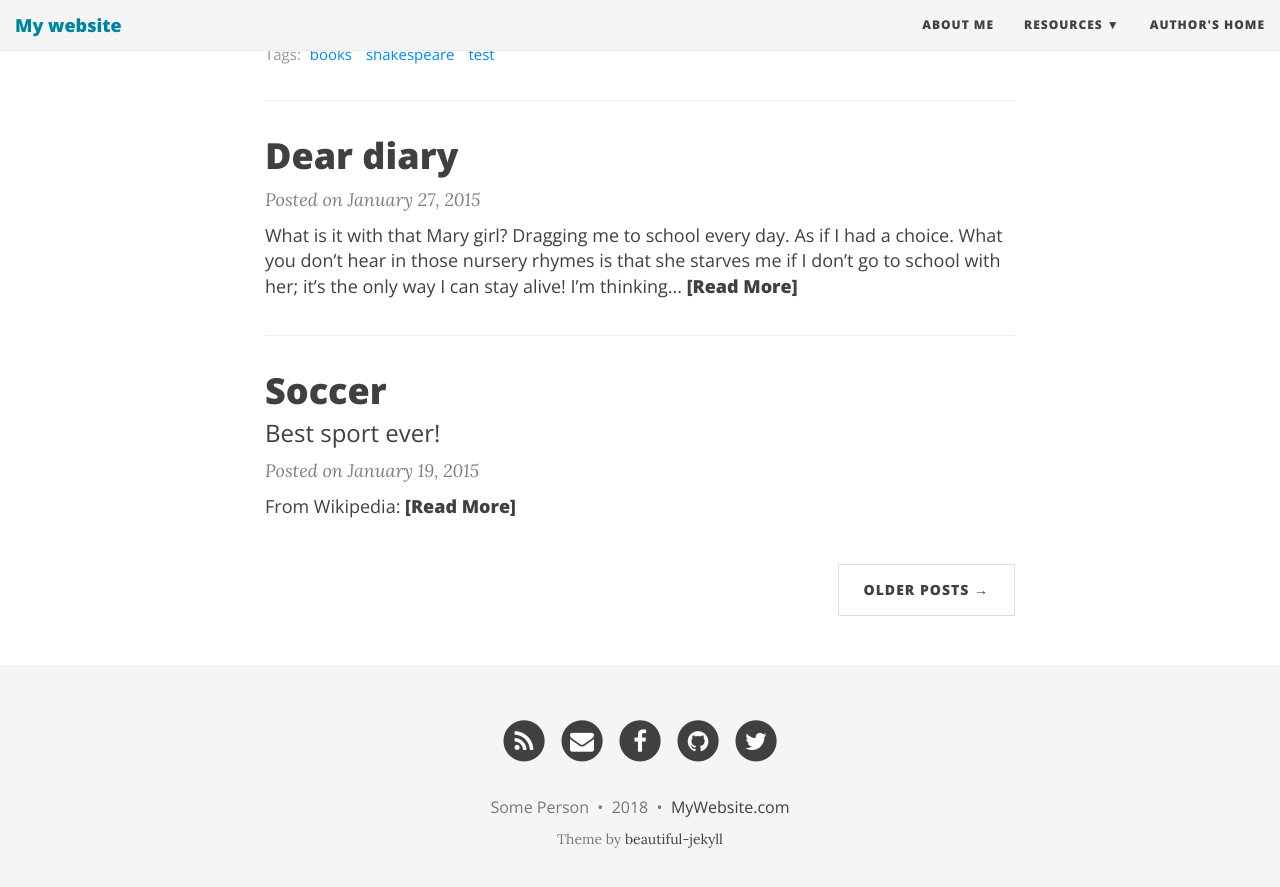
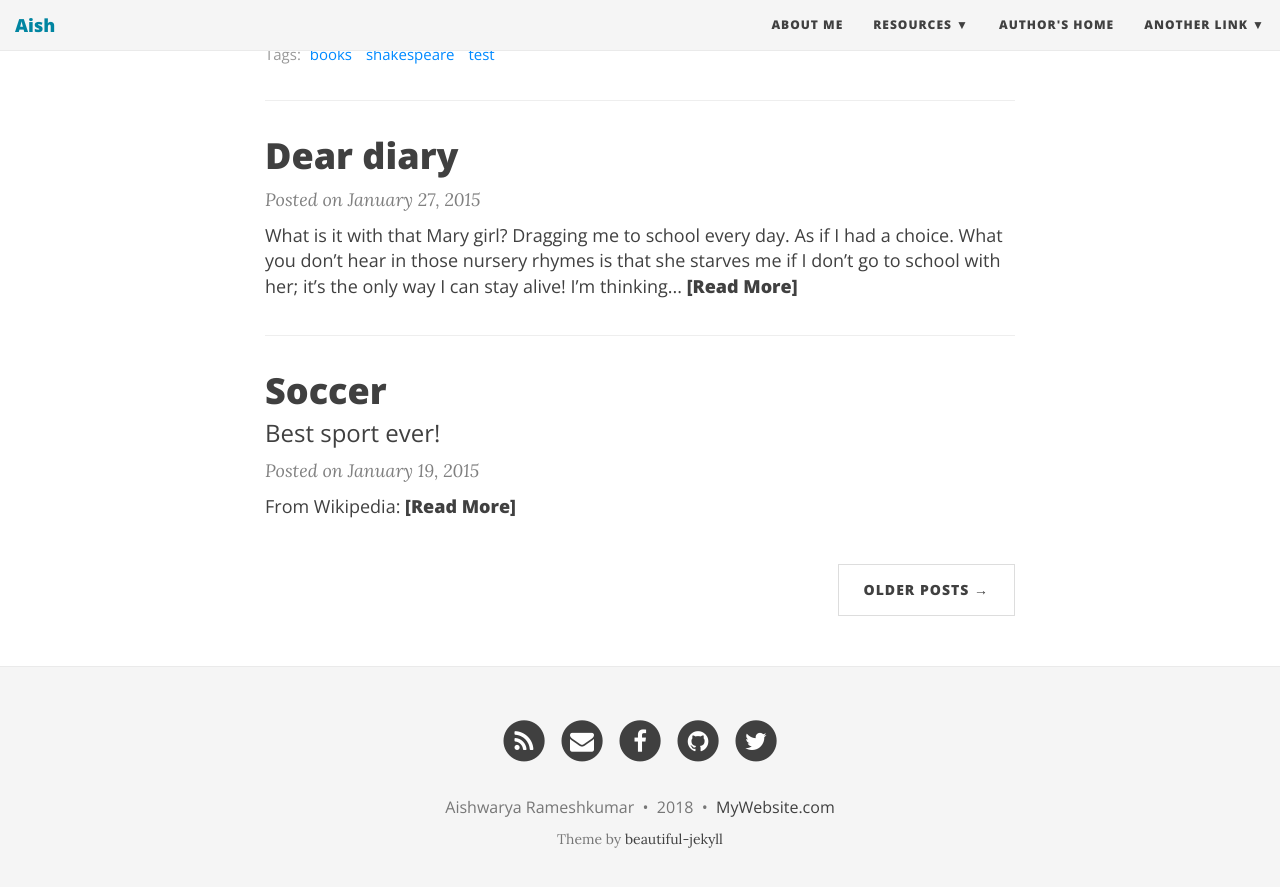
Before and after one commit to ARK9001/ark9001.github.io, a Jekyll site: the page built from index.html, in a window 1280 px wide and 900 px high, scrolled down 1134 px. Shown: the top 887 px of the window. Built offline with Jekyll 4.4.1, drawn with Linux system fonts in a browser that asks for light colours; nearby versions of some CDN libraries; the list of posts is cut into pages by our own code.

```diff
--- a/_config.yml
+++ b/_config.yml
@@ -4,7 +4,7 @@
 # baseurl is the website's URL without the hostname
 
 # If you are building a simple GitHub user page (http://username.github.io) then use these settings:
-url: "http://username.github.io"
+url: "http://ark9001.github.io"
 baseurl: ""
 
 # If you are building a GitHub project page then use these settings:
@@ -14,10 +14,10 @@ baseurl: ""
 # Of course don't forget to change the username and projectname to YOUR username and project
 
 # Name of website
-title: My website
+title: Aish
 
 # Short description of your site
-description: A virtual proof that name is awesome!
+description: Aishwarya Rameshkumar
 
 # --- Navigation bar options --- #
 
@@ -29,6 +29,10 @@ navbar-links:
     - Learn markdown: "http://www.markdowntutorial.com/"
     - GitHub Pages: "https://pages.github.com/"
   Author's home: "http://deanattali.com"
+  Another link:
+    - Sublink1: "http://ark9001.github.io"
+    - Sublink 2: "http://ark9001.github.io"
+    - Sublink 3: "http://ark9001.github.io"
 
 # Image to show in the navigation bar - image must be a square (width = height)
 # Remove this parameter if you don't want an image in the navbar
@@ -64,7 +68,7 @@ footer-link-col: "#404040"
 # Change all these values or delete the ones you don't want.
 # Important: you must keep the "name" parameter, everything else you can remove
 author:
-  name: Some Person
+  name: Aishwarya Rameshkumar
 
 # Select your active Social Network Links.
 # Uncomment the links you want to show in the footer and add your information to each link.
```
